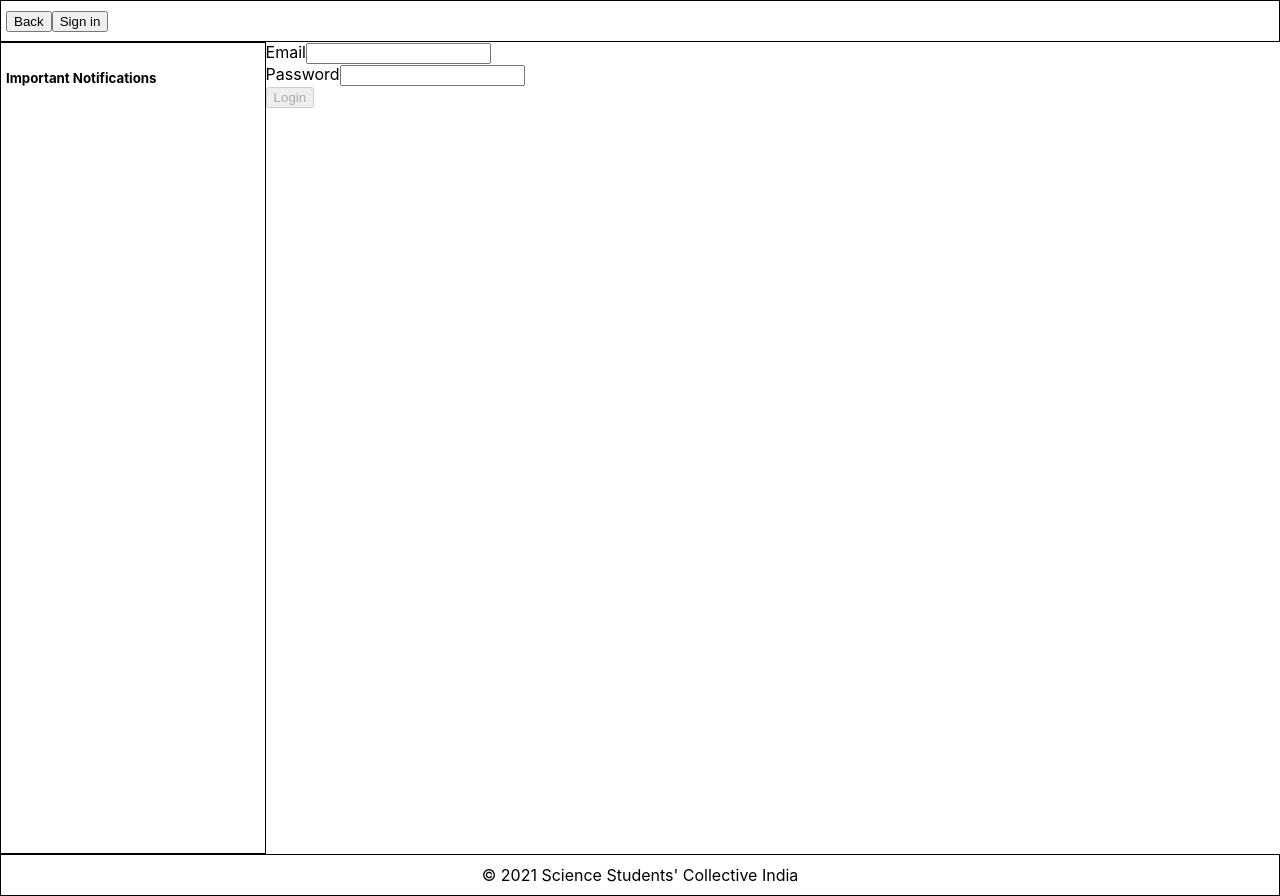
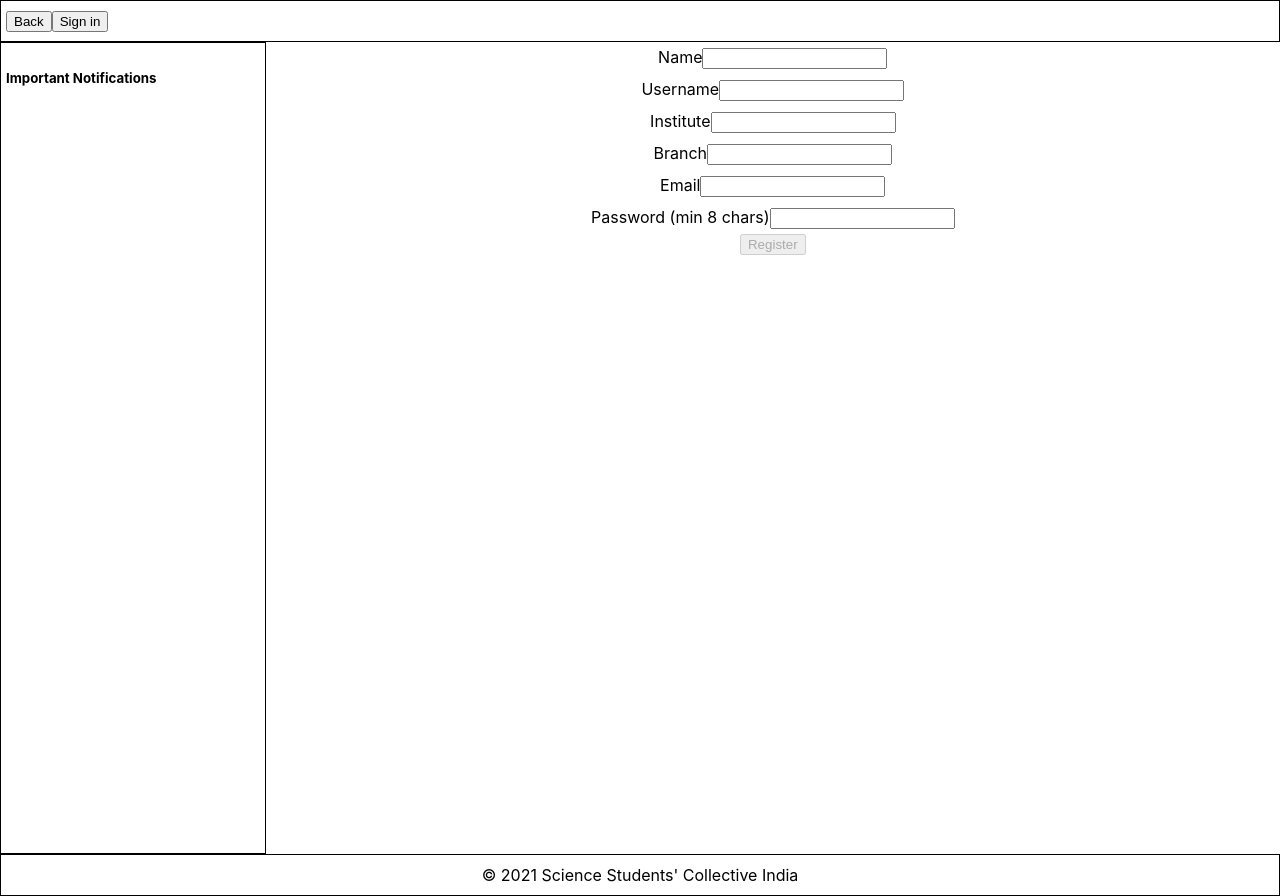
Before and after one commit to ssc-india/ssc-india-client, a React (Create React App) app: page /userSignup in a window 1280 px wide. Built offline with nearby package versions, Linux system fonts and the light colour scheme; no server answers.

Commit message:
added userSignup and verifyEmail

```diff
--- a/src/App.js
+++ b/src/App.js
@@ -2,7 +2,7 @@ import axios from "axios";
 import React, { useState } from "react";
 import { Redirect, Route, Switch, useHistory } from "react-router";
 import { Footer, Navbar, SidePanel } from "./components";
-import { AuthenticateUser, CreatePost, HomePage, ShowPost } from "./containers";
+import { AuthenticateUser, CreatePost, HomePage, ShowPost, UserSignup, VerifyEmail } from "./containers";
 import './App.scss';
 
 const App = () => {
@@ -47,6 +47,10 @@ const App = () => {
               }
             />
 
+            <Route exact path='/userSignup' component={UserSignup} />
+
+            <Route exact path='/verify/:id' render={props => <VerifyEmail id={props.match.params.id} />} />
+
             {/* <Route exact path='/authUser' render={() =>
                 <AuthenticateUser setUser={setUser} />
               }
--- a/src/containers/AuthenticateUser/index.jsx
+++ b/src/containers/AuthenticateUser/index.jsx
@@ -55,6 +55,8 @@ const AuthenticateUser = ({ setUser }) => {
       <button type='submit' onClick={login} disabled={email.length*password.length === 0}>
         Login
       </button>
+
+      <button onClick={() => history.push('/userSignup')}>Sign up</button>
     </div>
   );
 }
--- /dev/null
+++ b/src/containers/UserSignup/index.jsx
@@ -0,0 +1,115 @@
+import axios from "axios";
+import React, { useState } from "react";
+import './index.scss';
+
+const serverURL = process.env.REACT_APP_BE_URL || '';
+const SignupUserAPI = process.env.REACT_APP_Signup_User || '';
+
+const UserSignup = () => {
+  const [name, setName] = useState('');
+  const [username, setUsername] = useState('');
+  const [institute, setInstitute] = useState('');
+  const [branch, setBranch] = useState('');
+  const [email, setEmail] = useState('');
+  const [password, setPassword] = useState('');
+  const [userCreated, setUserCreated] = useState({});
+  const [errorCode, setErrorCode] = useState(0);
+
+  const submit = () => {
+    setUserCreated({});
+    setErrorCode(0);
+
+    axios.post(serverURL + SignupUserAPI,
+      {
+        name: name,
+        username: username,
+        institute: institute,
+        branch: branch,
+        email: email,
+        password: password
+      },
+      { withCredentials: true }
+    ).then(() => {
+      setUserCreated({
+        username: username,
+        email: email,
+        password: password
+      });
+      setName('');
+      setUsername('');
+      setInstitute('');
+      setBranch('');
+      setEmail('');
+      setPassword('');
+    }).catch(({response}) => setErrorCode(response.status));
+  }
+
+  return (
+    <div className="Signup">
+      {
+        'email' in userCreated ?
+          <div className='userCreated'>
+            <p>
+              User email verification pending. Please check your inbox (and spam) for the verification link.
+            </p><br />
+            <div>
+              <label htmlFor='createdUsername'>Username</label>
+              <p name='createdUsername'>{userCreated.username}</p>
+            </div>
+            <div>
+              <label htmlFor='createdEmail'>Email</label>
+              <p name='createdEmail'>{userCreated.email}</p>
+            </div>
+            <div>
+              <label htmlFor='createdPass'>Password</label>
+              <p name='createdPass'>{userCreated.password}</p>
+            </div>
+          </div> :
+          null
+      }
+
+      {
+        errorCode ?
+          <div className='error'>
+            <p>Failed; Error code {errorCode}</p>
+          </div> :
+          null
+      }
+
+      <div>
+        <label htmlFor='name'>Name</label>
+        <input type='text' name='name' value={name} onChange={e => setName(e.target.value)} />
+      </div>
+
+      <div>
+        <label htmlFor='username'>Username</label>
+        <input type='text' name='username' value={username} onChange={e => setUsername(e.target.value)} />
+        {/* <button>Verify uniqueness</button> */}
+      </div>
+
+      <div>
+        <label htmlFor='institute'>Institute</label>
+        <input type='text' name='institute' value={institute} onChange={e => setInstitute(e.target.value)} />
+      </div>
+
+      <div>
+        <label htmlFor='branch'>Branch</label>
+        <input type='text' name='branch' value={branch} onChange={e => setBranch(e.target.value)} />
+      </div>
+
+      <div>
+        <label htmlFor='email'>Email</label>
+        <input type='email' name='email' value={email} onChange={e => setEmail(e.target.value)} />
+      </div>
+
+      <div>
+        <label htmlFor='password'>Password (min 8 chars)</label>
+        <input type='password' name='password' value={password} onChange={e => setPassword(e.target.value)} />
+      </div>
+
+      <button onClick={submit} disabled={password.length < 8}>Register</button>
+    </div>
+  );
+}
+
+export default UserSignup;
--- /dev/null
+++ b/src/containers/UserSignup/index.scss
@@ -0,0 +1,34 @@
+.Signup {
+  display: flex;
+  flex-direction: column;
+  align-items: center;
+
+  div {
+    padding: 5px;
+  }
+
+  .userCreated {
+    background-color: limegreen;
+    border: 1px solid green;
+    border-radius: 5px;
+    opacity: 0.7;
+    color: green;
+    margin: 5px;
+    padding: 5px;
+
+    div {
+      display: flex;
+      flex-direction: row;
+    }
+  }
+
+  .error {
+    background-color: crimson;
+    border: 1px solid darkred;
+    border-radius: 5px;
+    opacity: 0.7;
+    color: darkred;
+    margin: 5px;
+    padding: 5px;
+  }
+}
--- /dev/null
+++ b/src/containers/VerifyEmail/index.jsx
@@ -0,0 +1,33 @@
+import axios from "axios";
+import React, { useEffect, useState } from "react";
+import { Link } from 'react-router-dom';
+
+const serverURL = process.env.REACT_APP_BE_URL || '';
+const VerifyEmailAPI = process.env.REACT_APP_Verify_Email || '';
+
+const VerifyEmail = ({ id }) => {
+  const [verified, setVerified] = useState(false);
+
+  useEffect(() =>
+    axios.post(serverURL + VerifyEmailAPI,
+      { id: id }
+    ).then(() => setVerified(true))
+    .catch(err => console.log(err))
+  , [id]);
+
+  if(verified) {
+    return (
+      <div>
+        <p>Email ID verified! <Link to='/authUser'>Login</Link> to create your first post!</p>
+      </div>
+    );
+  } else {
+    return (
+      <div>
+        <p>Verifying ...</p>
+      </div>
+    );
+  }
+}
+
+export default VerifyEmail;
--- a/src/containers/index.jsx
+++ b/src/containers/index.jsx
@@ -2,5 +2,7 @@ import HomePage from "./HomePage";
 import AuthenticateUser from "./AuthenticateUser";
 import CreatePost from "./CreatePost";
 import ShowPost from "./ShowPost";
+import UserSignup from "./UserSignup";
+import VerifyEmail from "./VerifyEmail";
 
-export { HomePage, AuthenticateUser, CreatePost, ShowPost }
+export { HomePage, AuthenticateUser, CreatePost, ShowPost, UserSignup, VerifyEmail }
```
